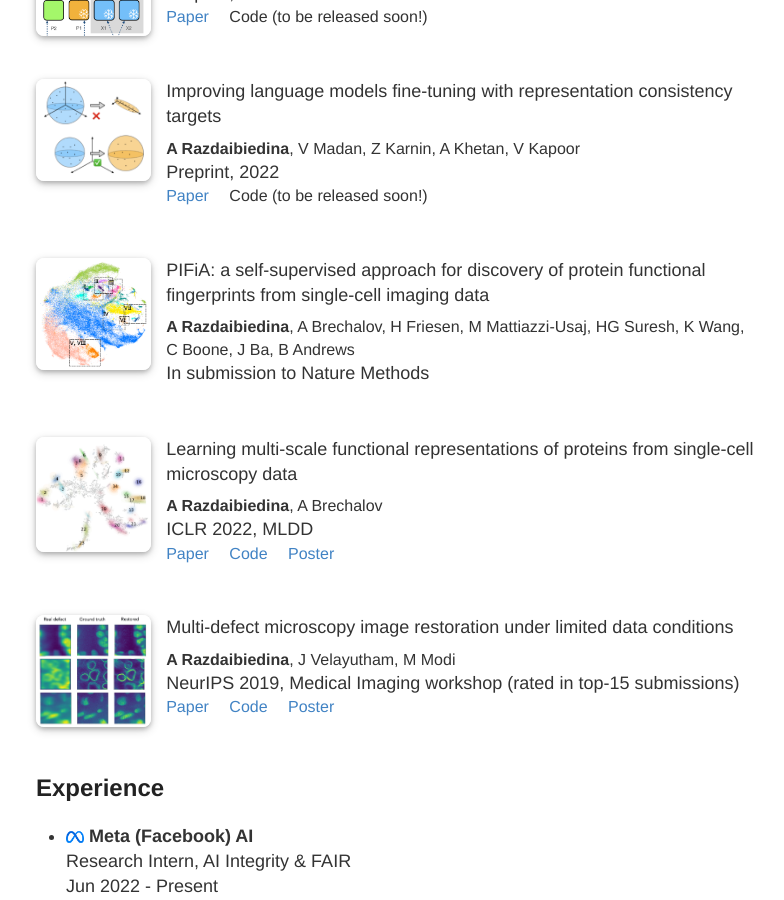
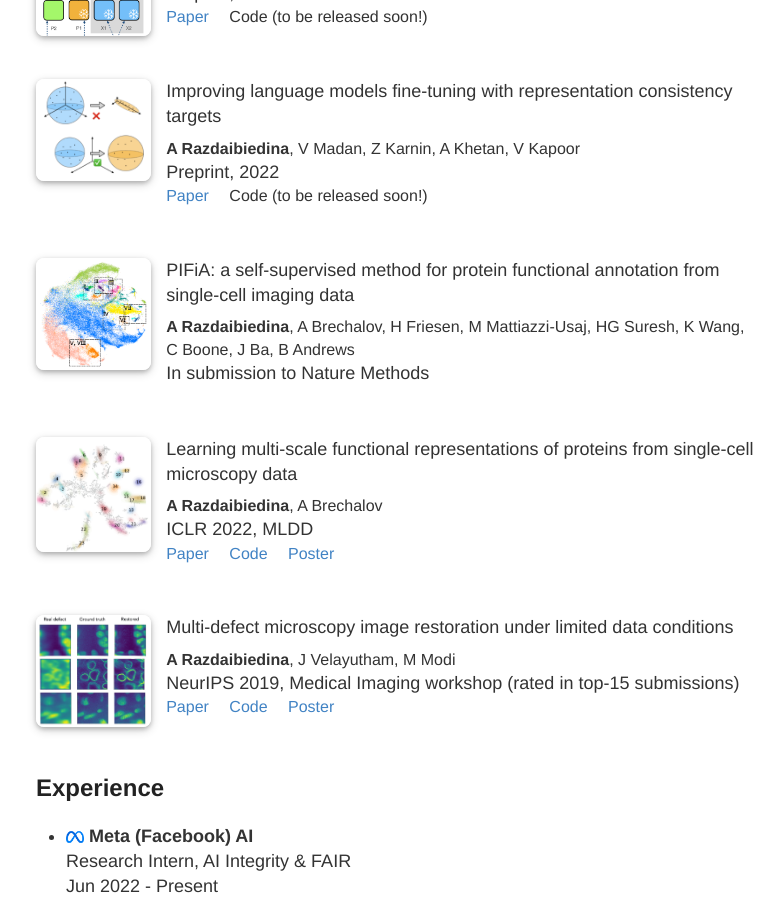
Before and after one commit to arazd/arazd.github.io, a Jekyll site: the page built from index.html, in a window 1280 px wide and 900 px high, scrolled down 847 px. Shown: the whole window, without its empty margins (244-1028 px from the left). Built offline with Jekyll 4.4.1, drawn with Linux system fonts in a browser that asks for light colours.

Commit message:
Update index.html

```diff
--- a/index.html
+++ b/index.html
@@ -118,8 +118,7 @@
 <div>
       <img class="float" src="./images/pifia.png" alt="PIFiA illustration">
       <div class="portfolio_text" id="PIFiA">
-        <div class="paper_title">PIFiA: a self-supervised approach for discovery of protein functional
-          fingerprints from single-cell imaging data</div>
+        <div class="paper_title">PIFiA: a self-supervised method for protein functional annotation from single-cell imaging data</div>
         <div class="authors"> <strong>A Razdaibiedina</strong>, A Brechalov, H Friesen, M Mattiazzi-Usaj, HG Suresh, K Wang, C Boone, J Ba, B Andrews
         </div>
         <div class="submission_info">
```
